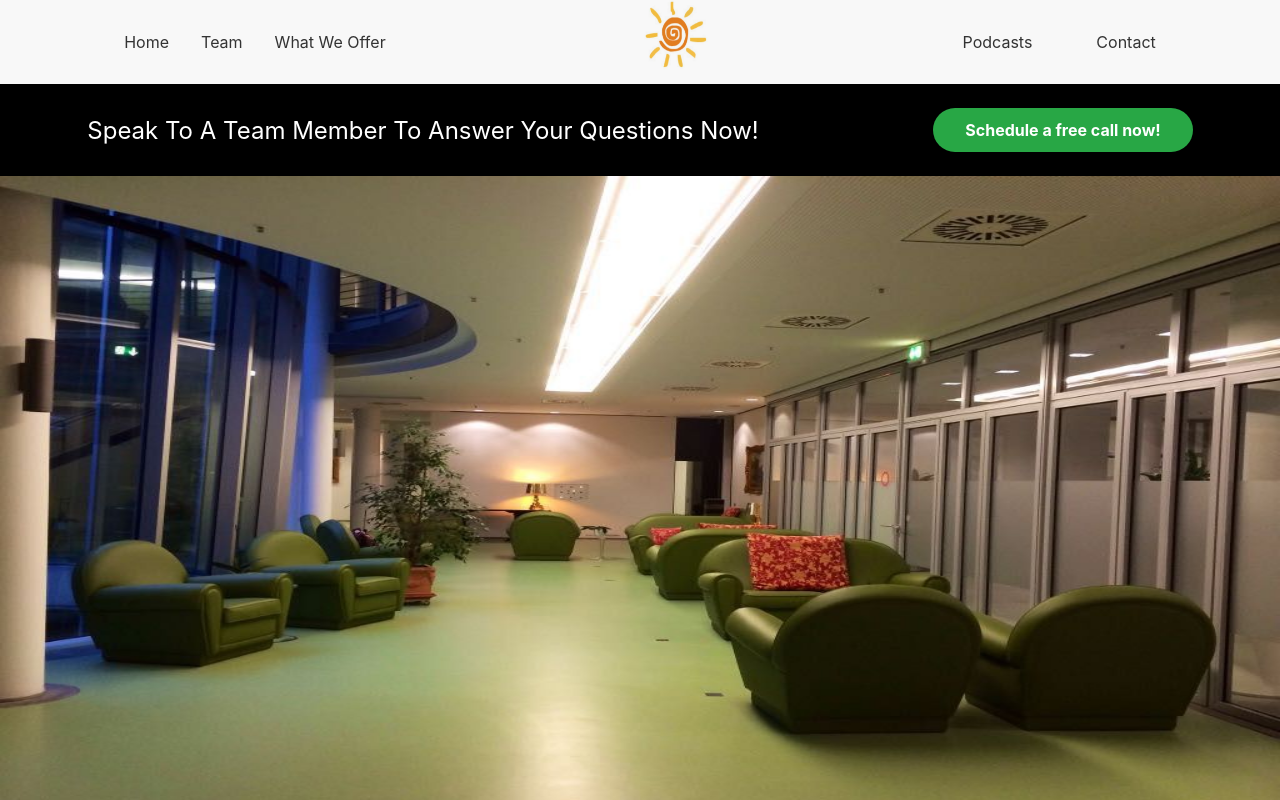
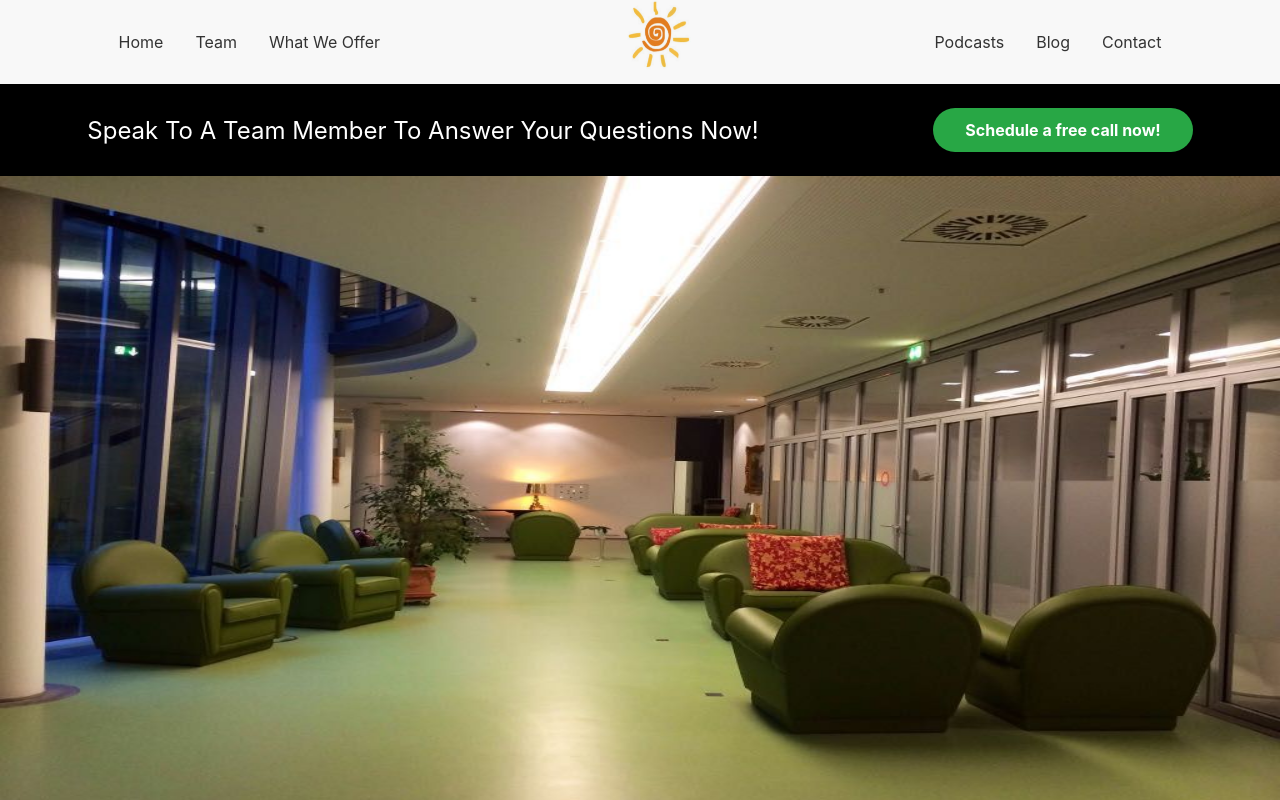
Before and after one commit to pradeepmalik2001/dummy-web, a React (Create React App) app: page / in a window 1280 px wide. Shown: the top 800 px of the page. Built offline with nearby package versions, Linux system fonts and the light colour scheme.

Commit message:
Upate App.js

```diff
--- a/src/App.js
+++ b/src/App.js
@@ -8,7 +8,7 @@ import Header4 from './Pages/Header4';
 import Header5 from './Pages/Header5';
 import Header6 from './Pages/Header6';
 import DateTimePicker from './Pages/DateTimePicker';
-import { BrowserRouter as Router,Routes,Route ,Link} from 'react-router-dom'
+import { BrowserRouter as Router,Routes,Route ,Link} from 'react-router-dom';
 import BookingForm from './Pages/BookingForm';
 import BookingData from './Pages/BookingData';
 import BlogCard from './Pages/BlogCard';
@@ -34,6 +34,7 @@ const cardData = [
 
 function App() {
   return (
+    <Router>
     <div className="App">
       <Header></Header>
       <Header2></Header2>
@@ -41,12 +42,12 @@ function App() {
       <Header4></Header4>
       <Header5></Header5>
       <Header6></Header6>
-      {/* <nav>
+      <nav>
           <ul>
             <li><Link to="/blog">Blog</Link></li>
           </ul>
-        </nav> */}
-      <Router>
+      </nav>
+
         <Routes>
           <Route path='/form' element={<BookingForm />}/>
           <Route path='/bookingData' element={<BookingData />}/>
@@ -69,12 +70,8 @@ function App() {
             }
           />
         </Routes>
+        </div>
       </Router>
-
-
-
-
-    </div>
   );
 }
 
--- a/src/Pages/Header.js
+++ b/src/Pages/Header.js
@@ -30,9 +30,7 @@ function Header() {
         <div className="navbar-right">
           <ul className="nav-links">
             <li><a href="#podcasts">Podcasts</a></li>
-            {/* <Link></Link> */}
-            {/* <li><Link to="/blog">Blog</Link></li> */}
-            <li><a href="/blog"></a></li>
+            <li><Link to="/blog">Blog</Link></li>
             <li><a href="#contact">Contact</a></li>
           </ul>
         </div>
```
